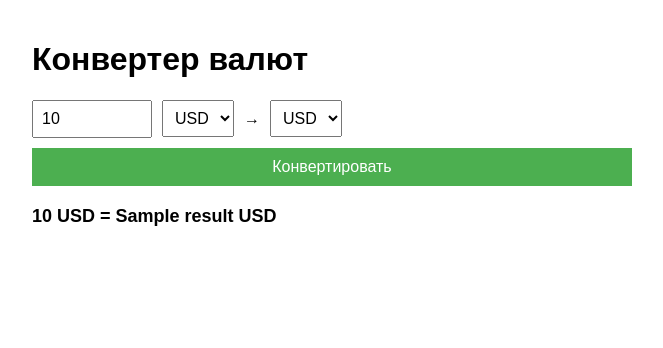
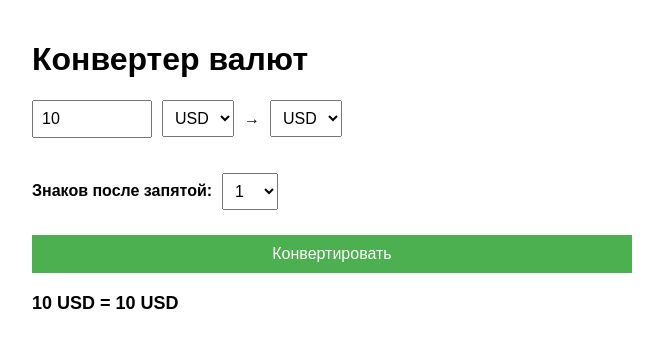
Before and after one commit to bff8/opd_lab_3, a Flask app: template templates/index.html in a window 1280 px wide. Shown: the top 348 px of the page, without its empty margins (308-971 px from the left). Run offline with Flask 3, Linux system fonts and the light colour scheme; the template is opened without the code that fills it: most values are stand-ins (such as "Sample title", 1, 10 or a date in 2020).

Commit message:
new button

```diff
--- a/app.py
+++ b/app.py
@@ -1,84 +1,89 @@
-# Импорт необходимых модулей
-from flask import Flask, render_template, \
-    request  # Flask - фреймворк, render_template - для работы с HTML, request - для обработки запросов
-import requests  # Для выполнения HTTP-запросов к API курсов валют
-
-# Создание экземпляра Flask-приложения
-app = Flask(__name__)  # __name__ - имя текущего модуля, нужно для Flask
-
-
-# Функция для получения актуальных курсов валют
-def get_currency_rates():
+from flask import Flask, render_template, request # Веб-фреймворк для создания сайтов, отображения HTML, данными, которые приходят от пользователя
+import requests #HTTP-запросы
+app = Flask(__name__) # Инициализация приложения + запуск скрипта
+def get_currency_rates():# Получает курсы валют с API или возвращает запасные курсы
     try:
-        # Отправляем GET-запрос к API курсов валют (базовая валюта - USD)
+        # Делаем HTTP GET-запрос, чтобы получить последние курсы валют с базовой валютой USD (доллар). Ответ сохраняется в переменной response
         response = requests.get('https://api.exchangerate-api.com/v4/latest/USD')
-        data = response.json()  # Преобразуем ответ в формат JSON
-        return data['rates']  # Возвращаем только часть с курсами валют
+        # Преобразуем ответ от API в Python-словарь с помощью метода response.json(). Результат сохраняем в переменную data.
+        data = response.json()
+        # Возвращаем только словарь rates из ответа API, где хранятся курсы валют относительно доллара.
+        return data['rates']
+    # Ловим любые ошибки (except без указания типа ловит ВСЁ, что плохо
     except:
-        # Если произошла ошибка (нет интернета или API недоступно), используем фиксированные курсы
+        # Если API не сработал, возвращаем запасной словарь с hardcoded
         return {
-            'USD': 1.0,  # 1 USD = 1 USD
-            'EUR': 0.85,  # 1 USD = 0.85 EUR
-            'RUB': 82.0,  # 1 USD = 82 RUB
-            'KZT': 420.0  # 1 USD = 420 KZT
+            'USD': 1.0,
+            'EUR': 0.85,
+            'RUB': 82.0,
+            'KZT': 420.0
         }
-
-
-# Декоратор route определяет URL-адрес, по которому будет доступна страница
-# methods указывает, какие HTTP-методы принимает этот маршрут (GET и POST)
+# Определяем маршрут (route) для главной страницы с помощью @app.route. Указываем, что этот маршрут
+# обрабатывает запросы когда пользователь просто заходит на страницу и когда пользователь отправляет форму.
 @app.route('/', methods=['GET', 'POST'])
+# Обрабатывает запросы к главной странице и содержит всю логику для отображения страницы
 def index():
-    # Получаем текущие курсы валют
+    # Вызываем функцию, чтобы получить курсы валют и сохраняем результат
     currencies = get_currency_rates()
-    result = None  # Переменная для хранения результата конвертации
-    error_message = None  # Переменная для хранения сообщения об ошибке
-
-    # Проверяем, был ли запрос POST (отправка формы)
+    # Инициализируем переменную result как None. Она будет хранить результат конвертации
+    result = None
+    # Инициализируем переменную error_message как None. Она будет хранить сообщение об ошибке
+    error_message = None
+    # По умолчанию для decimal_places равным 2 - знаки после запятой.
+    decimal_places = 2
+    # Проверяем, является ли запрос POST-запросом (то есть пользователь отправил форму).
+    # request.method — ('GET' или 'POST'), которая берётся из объекта request, содержащего информацию о HTTP-запросе.
     if request.method == 'POST':
         try:
-            # Получаем данные из формы:
+            # request.form — это словарь с данными формы (ключ — имя поля, значение — введённые данные).
+            # Метод .get() берёт значение по ключу 'decimal_places', а если ключа нет, возвращает 2
+            # Преобразуем значение в целое число (int), так как оно приходит как строка.
+            decimal_places = int(request.form.get('decimal_places', 2))
+            # Получаем значение поля amount из формы (сумма для конвертации) с помощью request.form.get('amount', '1').
+            # Если поле amount пустое, берём '1' по умолчанию. Метод strip() убирает пробелы в начале и конце строки
             amount_str = request.form.get('amount', '1').strip()
-
-            # Проверяем, что введено число
+            # Начинаем вложенный try, чтобы поймать ошибку, если пользователь ввёл не число (например, "abc").
             try:
+                # Пробуем преобразовать строку amount_str в float и сохранить в amount.
                 amount = float(amount_str)
+            # Ловим ValueError, который возникает, если строка не является числом (например, "abc" или пустая строка).
             except ValueError:
                 error_message = "Пожалуйста, введите корректное число"
-                amount = None
-
-            # Проверяем, что число положительное
+                amount = None # Устанавливаем amount в None, чтобы показать, что конвертация невозможна.
+            # Проверяем, если amount не None (то есть преобразование в число прошло успешно) и сумма меньше или равна нулю.
             if amount is not None and amount <= 0:
                 error_message = "Введите положительное количество денег"
-                amount = None
-
-            # Проверяем, что введено не слишком большое число
+                amount = None # Устанавливаем amount в None, чтобы не продолжать конвертацию.
+            # Проверяем, если amount не None и сумма больше 1 миллиарда.
             if amount is not None and amount > 1_000_000_000:
                 error_message = "Сумма слишком большая для конвертации"
-                amount = None
-
-            # Получаем валюты
+                amount = None # Устанавливаем amount в None, чтобы не продолжать конвертацию.
+            # Получаем валюту, из которой конвертируем (from_currency), из формы. Если поле не указано, берём 'USD' по умолчанию.
             from_currency = request.form.get('from_currency', 'USD')
+            # Получаем валюту, в которую конвертируем (to_currency), из формы. Если поле не указано, берём 'EUR' по умолчанию.
             to_currency = request.form.get('to_currency', 'EUR')
 
-            # Проверяем, что обе валюты есть в нашем словаре курсов
-            if (amount is not None and from_currency in currencies
-                    and to_currency in currencies):
-                # Вычисляем результат
+            # Проверяем, что сумма корректна и что обе валюты есть в словаре currencies
+            if (amount is not None and from_currency in currencies and to_currency in currencies):
+                # Выполняем конвертацию: умножаем сумму на отношение курсов (курс целевой валюты / курс исходной валюты).
                 result = amount * (currencies[to_currency] / currencies[from_currency])
 
+        # Ловим любые ошибки, которые могут возникнуть при обработке формы (например, если decimal_places не число).
         except Exception as e:
+            # Устанавливаем сообщение об ошибке, включая текст ошибки (str(e)), чтобы пользователь знал, что пошло не так.
             error_message = f"Ошибка при конвертации: {str(e)}"
 
+    # Вызываем render_template, чтобы отобразить HTML-шаблон index.html. Передаём в шаблон данные:
     return render_template(
         'index.html',
-        currencies=sorted(currencies.keys()),
-        result=round(result, 2) if result is not None else None,
-        error_message=error_message,
-        form_data=request.form  # Передаем данные формы для сохранения введенных значений
+        currencies=sorted(currencies.keys()), # - currencies: список валют
+        result=round(result, decimal_places) if result is not None else None, # - result: результат конвертации, округлённый до decimal_places знаков
+        error_message=error_message,# - error_message: сообщение об ошибке
+        form_data=request.form, # - form_data: данные формы (request.form), чтобы сохранить введённые пользователем значения при перезагрузке страницы.
+        decimal_places=decimal_places # - decimal_places: текущее значение количества знаков после запятой.
     )
-
-
-# Стандартная проверка для запуска приложения только при прямом вызове файла
+# Проверяем, запущен ли скрипт напрямую (а не импортирован как модуль). __name__ будет "__main__", если скрипт запущен напрямую.
 if __name__ == '__main__':
-    # Запускаем Flask-приложение с режимом отладки (debug=True)
+    # Запускаем Flask-приложение в режиме отладки (debug=True). Это включает автоматическую перезагрузку при изменении кода
+    # и показывает подробные ошибки в браузере
     app.run(debug=True)
--- a/templates/index.html
+++ b/templates/index.html
@@ -20,6 +20,13 @@
             display: flex;
             gap: 10px;
             align-items: center;
+            margin-bottom: 10px;
+        }
+        .settings-group {
+            display: flex;
+            gap: 10px;
+            align-items: center;
+            margin: 15px 0;
         }
         select, input {
             padding: 8px;
@@ -46,6 +53,9 @@
         }
         .error {
             color: red;
+        }
+        label {
+            font-weight: bold;
         }
     </style>
 </head>
@@ -79,6 +89,18 @@
             </select>
         </div>
 
+        <div class="settings-group">
+            <label for="decimal_places">Знаков после запятой:</label>
+            <select name="decimal_places" id="decimal_places">
+                {% for i in range(1, 11) %}
+                <option value="{{ i }}"
+                        {% if form_data.get('decimal_places', '2') == i|string %}selected{% endif %}>
+                    {{ i }}
+                </option>
+                {% endfor %}
+            </select>
+        </div>
+
         <button type="submit">Конвертировать</button>
     </form>
 
@@ -91,7 +113,7 @@
     {% if result is not none %}
     <div class="result">
         {{ form_data.get('amount', '1') }} {{ form_data.get('from_currency', 'USD') }} =
-        {{ result }} {{ form_data.get('to_currency', 'EUR') }}
+        {{ "%.{0}f".format(decimal_places) % result }} {{ form_data.get('to_currency', 'EUR') }}
     </div>
     {% endif %}
 </body>
```
